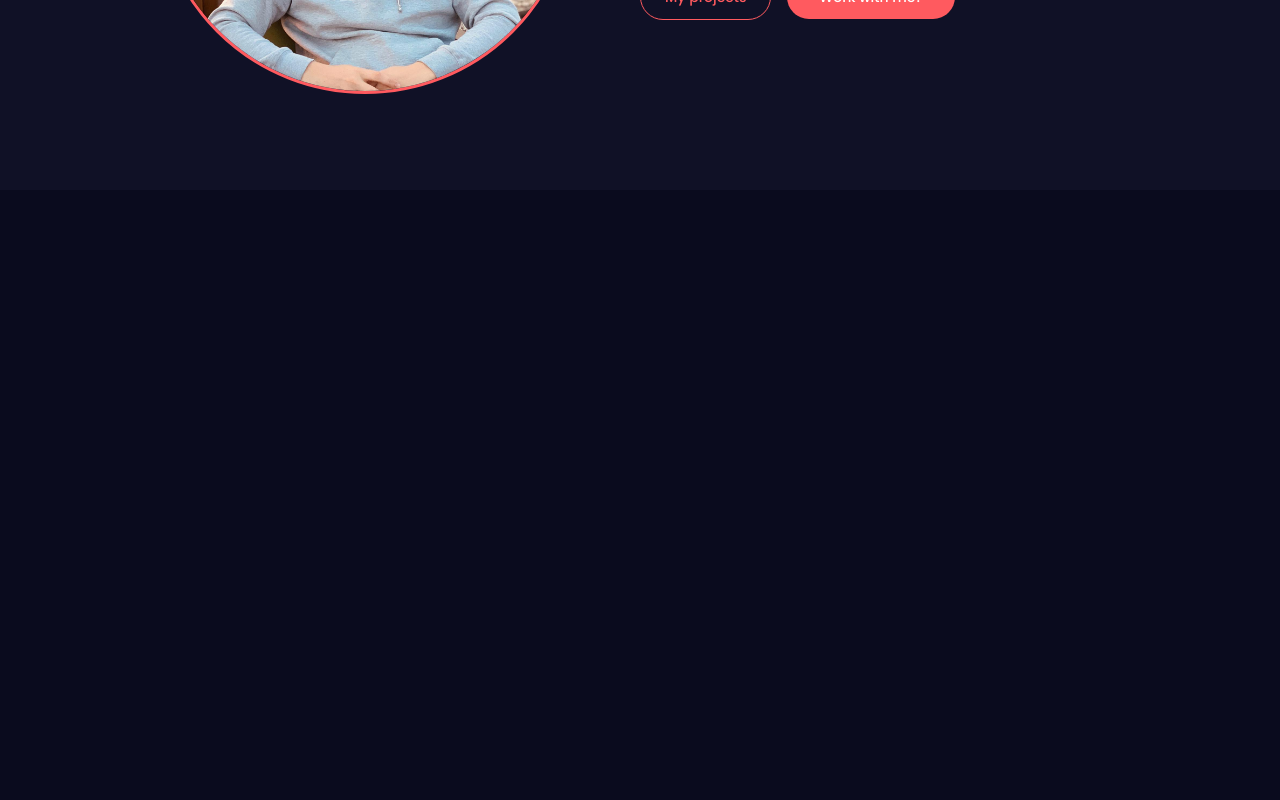
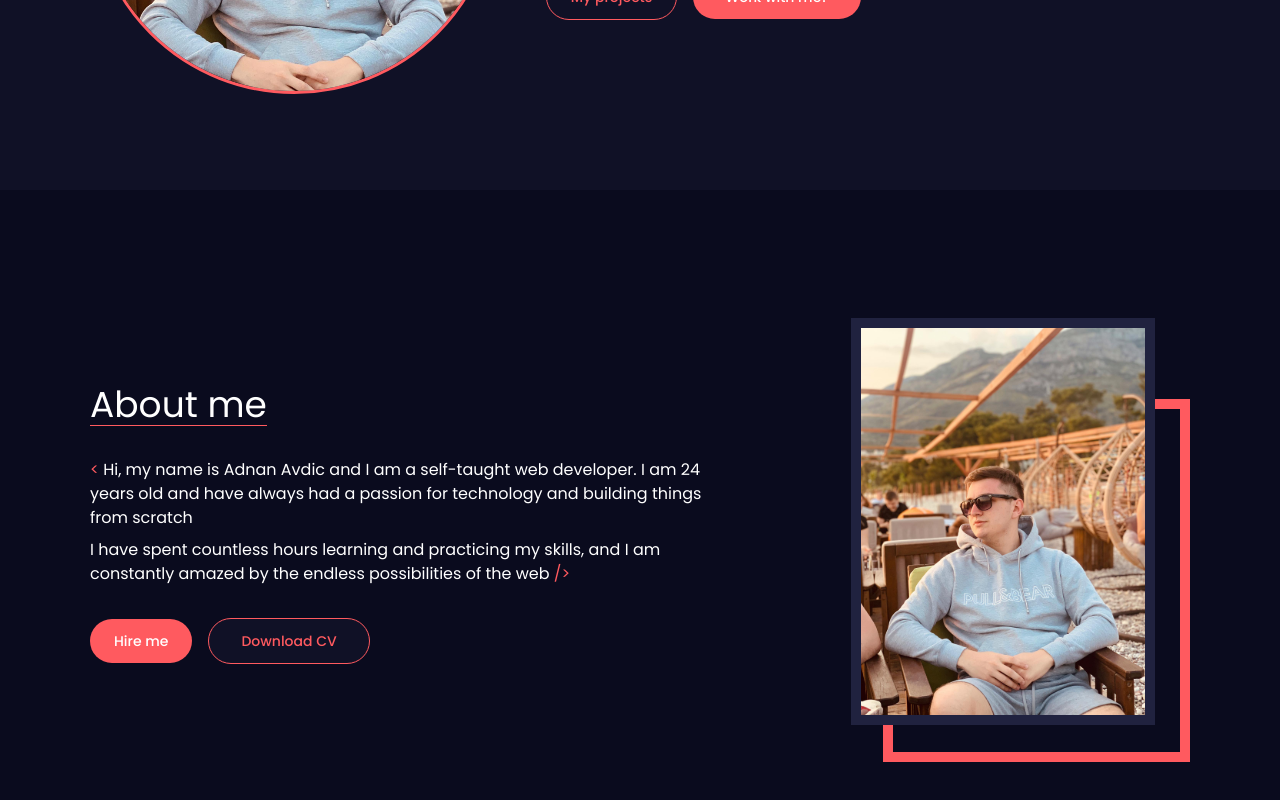
Before and after one commit to AdnanAvdic/my-portfolio, a Next.js app: page / in a window 1280 px wide. Shown: the part 494-1294 px from the top of the page. Before the commit the page ends 800 px from the top, so only its background shows below. Built offline with nearby package versions, Linux system fonts and the light colour scheme.

Commit message:
added about section

```diff
--- /dev/null
+++ b/components/AboutSection.js
@@ -0,0 +1,71 @@
+import Image from "next/image";
+
+const AboutSection = () => {
+  return (
+    <section className="py-12 lg:py-24">
+      <div
+        className=" mx-auto space-y-8
+        max-w-md
+        sm:max-w-xl
+        md:max-w-2xl
+        lg:max-w-[1000px]
+        xl:max-w-[1100px]"
+      >
+        <div className="flex flex-col lg:flex-row  lg:gap-32  items-center">
+          <div className="space-y-8">
+            <div className="flex flex-wrap">
+              <h2
+                className=" text-white text-2xl border-b-[1px] border-[#FF5A5F]
+            lg:text-4xl"
+              >
+                About me
+              </h2>
+            </div>
+
+            <div className=" text-white">
+              <p>
+                <span className="text-[#FF5A5F]">&lt; </span>
+                Hi, my name is Adnan Avdic and I am a self-taught web developer.
+                I am 24 years old and have always had a passion for technology
+                and building things from scratch
+              </p>
+
+              <p className="pt-2">
+                I have spent countless hours learning and practicing my skills,
+                and I am constantly amazed by the endless possibilities of the
+                web
+                <span className="text-[#FF5A5F]"> /&gt;</span>
+              </p>
+            </div>
+
+            <div className=" flex gap-4 text-white text-sm font-medium justify-start items-center">
+              <button className="bg-[#FF5A5F] py-3 px-6 rounded-full active:scale-95 transition transform">
+                Hire me
+              </button>
+              <button
+                className="bg-[#101126] py-3 px-8 text-[#FF5A5F]
+            border-solid border-[1px] border-[#FF5A5F] rounded-full
+            active:scale-95 transition transform"
+              >
+                Download CV
+              </button>
+            </div>
+          </div>
+
+          <div className="pt-8">
+            <div className=" relative w-[300px] h-[400px] lg:w-[339px] lg:h-[444px] mx-auto">
+              <Image
+                src="/image.svg"
+                alt="my image"
+                fill
+                className=" object-contain"
+              />
+            </div>
+          </div>
+        </div>
+      </div>
+    </section>
+  );
+};
+
+export default AboutSection;
--- a/components/HeroSection.js
+++ b/components/HeroSection.js
@@ -13,9 +13,9 @@ const HeroSection = () => {
         lg:max-w-[1000px]
         xl:max-w-[1100px]"
       >
-        <div className=" grid grid-cols-1 lg:grid-cols-2  items-center">
+        <div className="flex flex-col lg:flex-row items-center gap-12">
           <div
-            className="relative mx-auto w-72 h-72
+            className="relative w-72 h-72
             border-solid border-[3px] border-[#FF5A5F] rounded-full
             lg:w-[420px] lg:h-[420px]"
           >
@@ -51,7 +51,7 @@ const HeroSection = () => {
               I'm <span className="text-[#FF5A5F] ">&lt; Adnan /&gt;</span>
             </h1>
 
-            <p className="">
+            <p>
               As a web developer, I have a passion for building beautiful and
               functional websites.
             </p>
@@ -59,12 +59,13 @@ const HeroSection = () => {
             <div className="flex gap-4 text-sm font-medium justify-start items-center">
               <button
                 className="bg-[#101126] py-3 px-6 text-[#FF5A5F]
-            border-solid border-[1px] border-[#FF5A5F] rounded-full "
+            border-solid border-[1px] border-[#FF5A5F] rounded-full
+            active:scale-95 transition transform"
               >
                 My projects
               </button>
 
-              <button className=" bg-[#FF5A5F] py-3 px-8 rounded-full ">
+              <button className=" bg-[#FF5A5F] py-3 px-8 rounded-full active:scale-95 transition transform ">
                 Work with me?
               </button>
             </div>
--- a/pages/index.js
+++ b/pages/index.js
@@ -1,4 +1,5 @@
 import Head from "next/head";
+import AboutSection from "../components/AboutSection";
 import HeroSection from "../components/HeroSection";
 import Navbar from "../components/Navbar";
 
@@ -14,6 +15,7 @@ export default function Home() {
 
       <Navbar />
       <HeroSection />
+      <AboutSection />
     </>
   );
 }
--- a/styles/globals.css
+++ b/styles/globals.css
@@ -2,11 +2,11 @@
 @tailwind components;
 @tailwind utilities;
 
-/* :root {
+:root {
   --font-mono: ui-monospace, Menlo, Monaco, "Cascadia Mono", "Segoe UI Mono",
     "Roboto Mono", "Oxygen Mono", "Ubuntu Monospace", "Source Code Pro",
     "Fira Mono", "Droid Sans Mono", "Courier New", monospace;
-} */
+}
 
 * {
   box-sizing: border-box;
```
Also changed, not shown: public/Image.svg (added).
